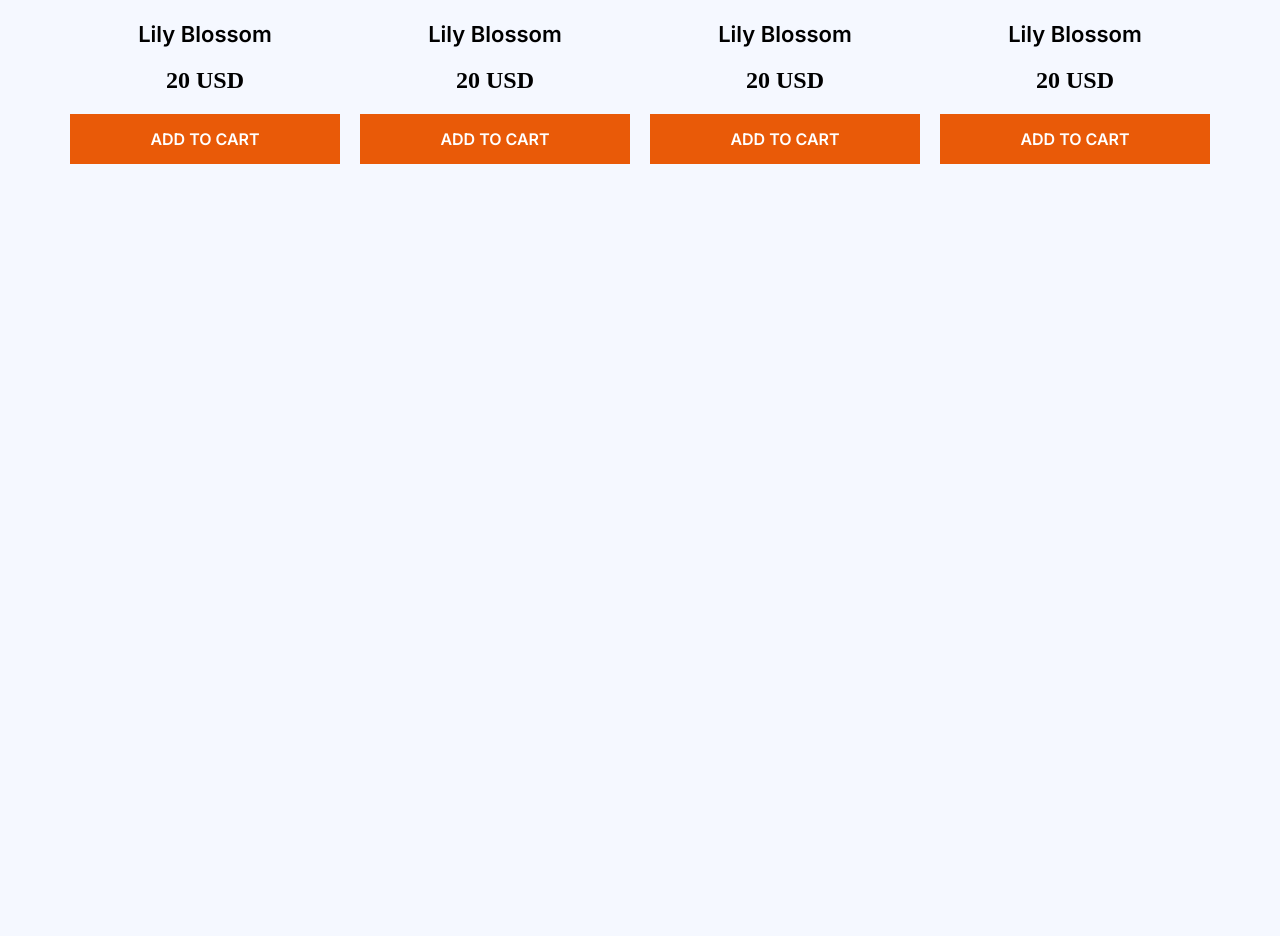
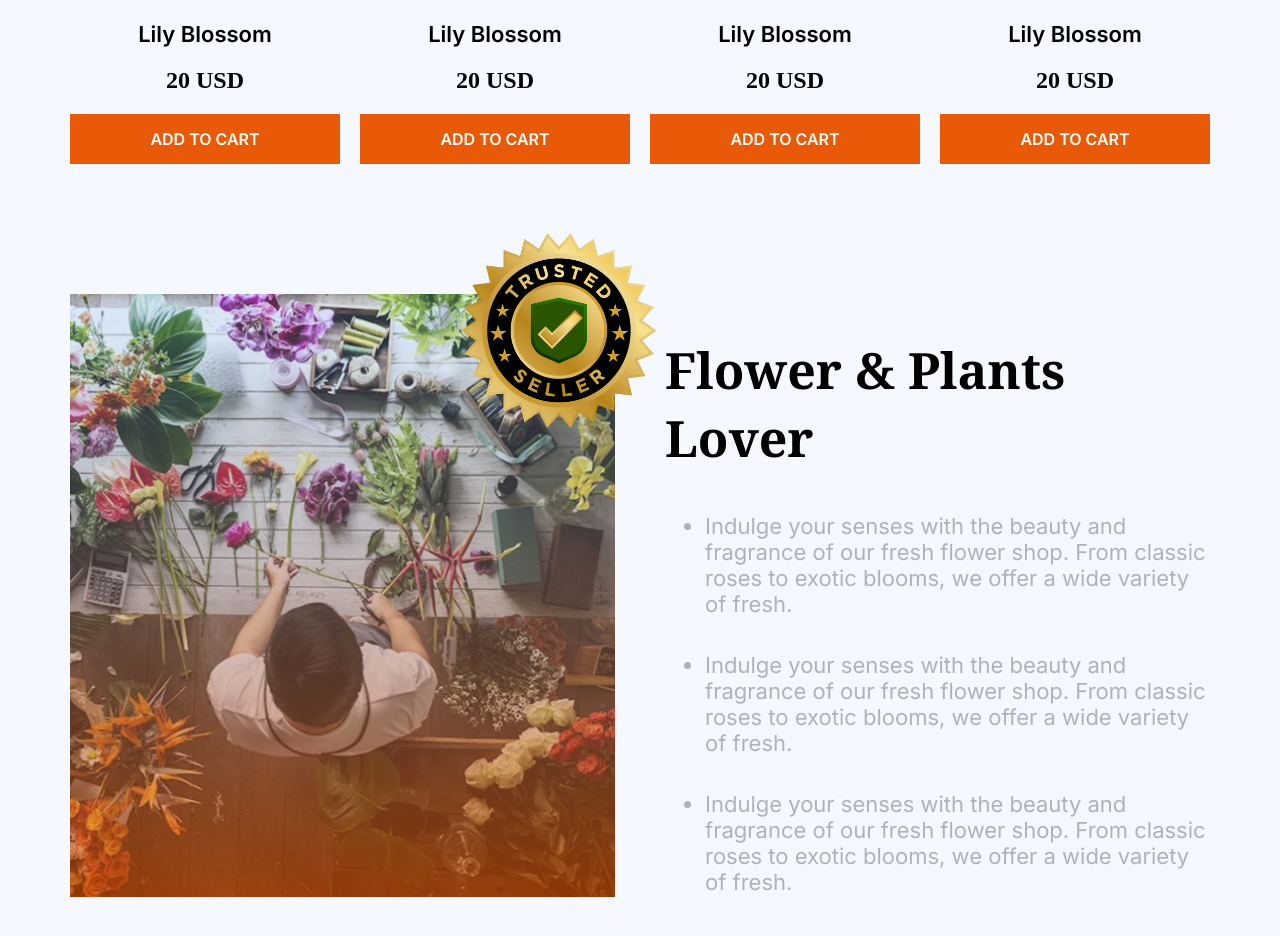
Before and after one commit to smmasudrana/Flowers-Shop, a plain HTML site: page index.html in a window 1280 px wide. Shown: the part 1674-2610 px from the top of the page. Before the commit the page ends 1926 px from the top, so only its background shows below. Drawn offline with Linux system fonts and the light colour scheme.

Commit message:
add plants lover section

```diff
--- a/index.html
+++ b/index.html
@@ -95,7 +95,7 @@
           </section>
 
           <!-- plant lover section -->
-           <!-- <section class="plant-lover-section">
+           <section class="plant-lover-section">
             <div class="plant-lover-image">
                 <img class="store" src="./assets/flower-store.png" alt="">
                 <img class="badge" src="./assets/trusted-badge.png" alt="">
@@ -108,7 +108,7 @@
                     <li>Indulge your senses with the beauty and fragrance of our fresh flower shop. From classic roses to exotic blooms, we offer a wide variety of fresh.</li>
                 </ul>
             </div>
-           </section> -->
+           </section>
     </header>
     <main></main>
     <footer></footer>
--- a/style.css
+++ b/style.css
@@ -246,7 +246,7 @@ nav {
 
 
 /* plant lover section */
-/* .plant-lover-section{
+.plant-lover-section{
     padding: 50px 0px;
     display: flex;
     justify-content: space-between;
@@ -281,9 +281,9 @@ nav {
     font-size: 22px;
     font-family: var(--font-base);
     color: var(--text-color);
-} */
+}
 /* plant lover section responsive */
-/* @media screen and (max-width: 576px) {
+@media screen and (max-width: 576px) {
     .plant-lover-section{
     display: flex;
     flex-direction: column;
@@ -294,4 +294,4 @@ nav {
     .plant-lover-content ul li{
     font-size: 35px;
     }
-} */
+}
```
